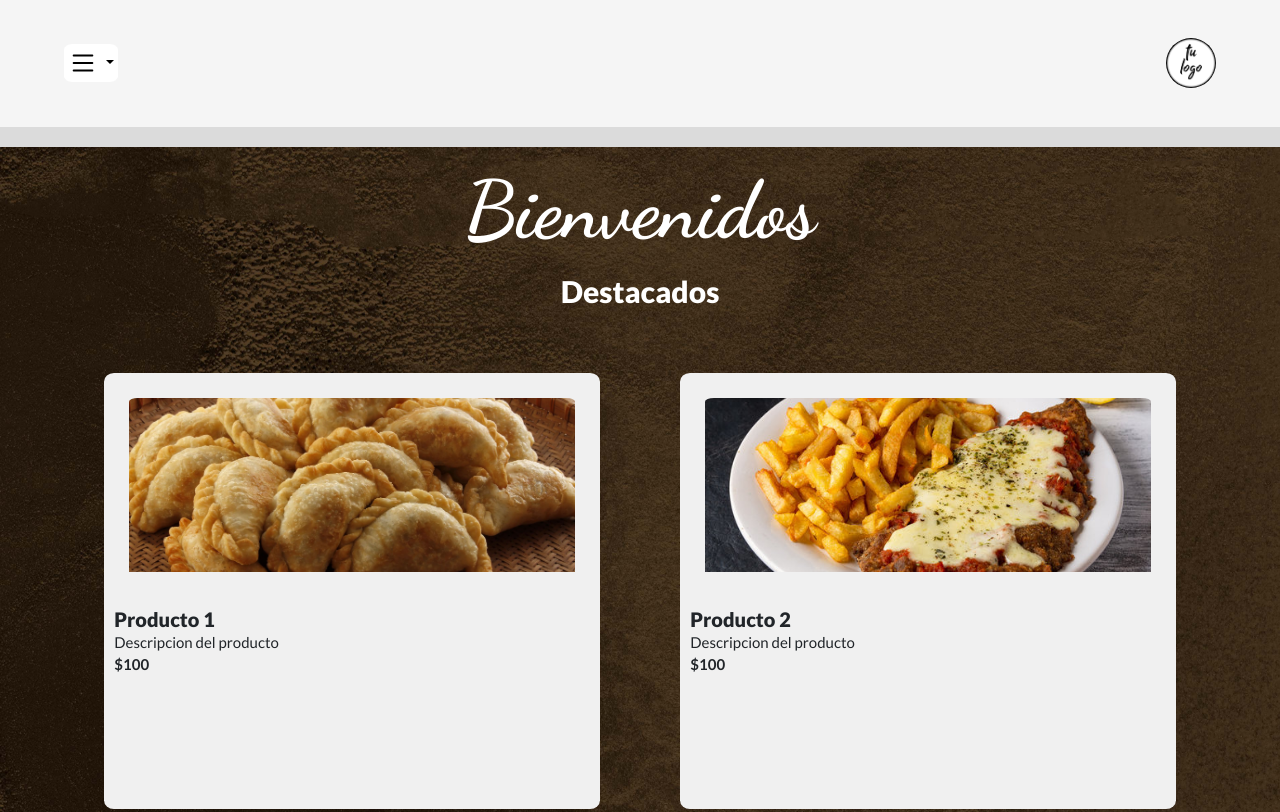
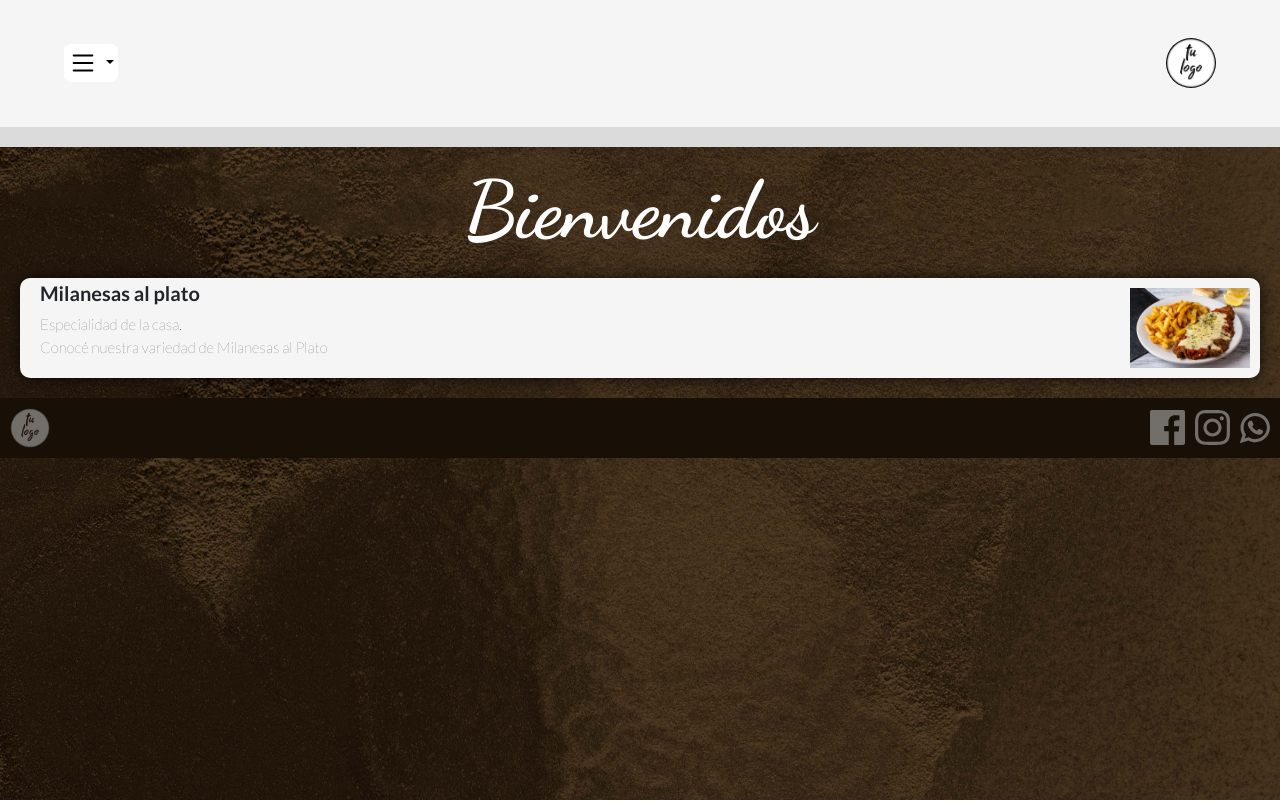
Before and after one commit to rromancastro/plantilla1, a website: page index.html in a window 1280 px wide. Shown: the top 812 px of the page. Drawn offline with nearby package versions, Linux system fonts and the light colour scheme.

Commit message:
upload 3

```diff
--- a/index.html
+++ b/index.html
@@ -30,40 +30,14 @@
     </header>
     <main>
         <h1 class="titleIndex">Bienvenidos</h1>
-        <h2 class="destacados">Destacados</h2>
-        <section class="indexDestacados">
-            <article class="cardProducto">
-                <img src="./multimedia/promos/promo1.jpg" alt="img">
-                <div class="infoProducto">
-                    <h2 class="tituloProducto">Producto 1</h2>
-                    <p class="descProducto">Descripcion del producto</p>
-                    <p class="precio">$100</p>
+        <section class="indexMenu">
+            <div class="itemIndex">
+                <div class="infoItem">
+                    <h3>Milanesas al plato</h3>
+                    <p>Especialidad de la casa. <br>Conocé nuestra variedad de Milanesas al Plato</p>
                 </div>
-            </article>
-            <article class="cardProducto">
-                <img src="./multimedia/promos/promo2.jpg" alt="img">
-                <div class="infoProducto">
-                    <h2 class="tituloProducto">Producto 2</h2>
-                    <p class="descProducto">Descripcion del producto</p>
-                    <p class="precio">$100</p>
-                </div>
-            </article>
-            <article class="cardProducto">
-                <img src="./multimedia/promos/promo3.jpg" alt="img">
-                <div class="infoProducto">
-                    <h2 class="tituloProducto">Producto 3</h2>
-                    <p class="descProducto">Descripcion del producto</p>
-                    <p class="precio">$100</p>
-                </div>
-            </article>
-            <article class="cardProducto">
-                <img src="./multimedia/promos/promo1.jpg" alt="img">
-                <div class="infoProducto">
-                    <h2 class="tituloProducto">Producto 1</h2>
-                    <p class="descProducto">Descripcion del producto</p>
-                    <p class="precio">$100</p>
-                </div>
-            </article>
+                <img src="./multimedia/promos/promo2.jpg" alt="foto">
+            </div>
         </section>
     </main>
     <footer>
--- a/scss/base/_index.scss
+++ b/scss/base/_index.scss
@@ -1,20 +1,3 @@
-.destacados {
-    color: white;
-    font-size: 30px;
-    font-family: $font1;
-    font-weight: 900;
-    text-align: center;
-    margin: 15px 0 0 0;
-}
-
-.indexDestacados {
-    padding: 5%;
-    display: flex;
-    justify-content: space-around;
-    flex-wrap: wrap;
-    gap: 20px 0;
-}
-
 .titleIndex {
     color: white;
     font-family: $font3;
@@ -23,3 +6,35 @@
     text-align: center;
     margin: 15px;
 }
+
+.itemIndex {
+    background-color: #F5F5F5;
+    display: flex;
+    align-items: center;
+    justify-content: space-between;
+    height: 100px;
+    margin: 20px;
+    border-radius: 10px;
+    padding: 10px;
+    box-shadow: 0px 0px 15px 0px rgba(0,0,0,0.75);
+    -webkit-box-shadow: 0px 0px 15px 0px rgba(0,0,0,0.75);
+    -moz-box-shadow: 0px 0px 15px 0px rgba(0,0,0,0.75);
+    img {
+        height: 100%;
+    }
+}
+
+.infoItem {
+    padding: 10px;
+    gap: 4px;
+    h3 {
+        font-family: $font1;
+        font-size: 20px;
+        font-weight: 700;
+    }
+    p {
+        font-family: $font1;
+        font-size: 15px;
+        font-weight: 100;
+    }
+}
```
Also changed, not shown: pages/products.html (added, +32 -0 lines), css/style.css, 1 other file.
